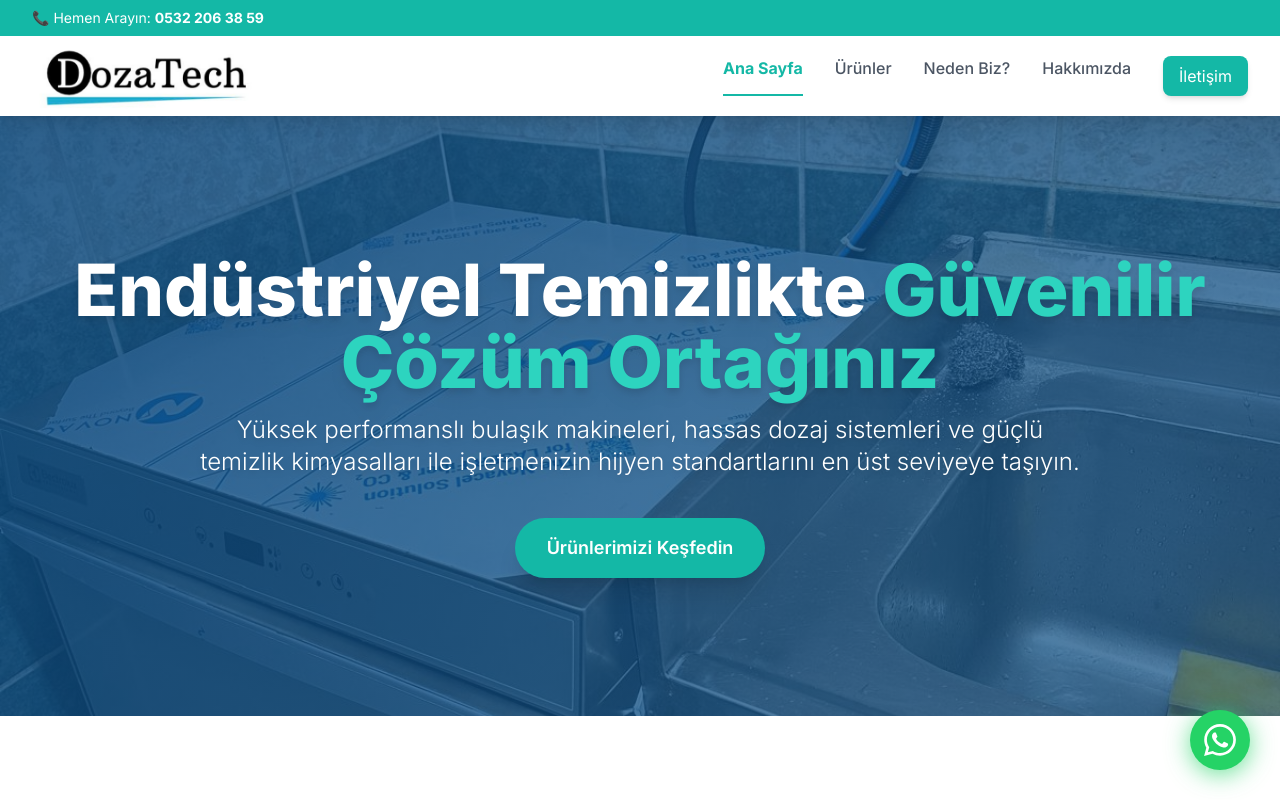
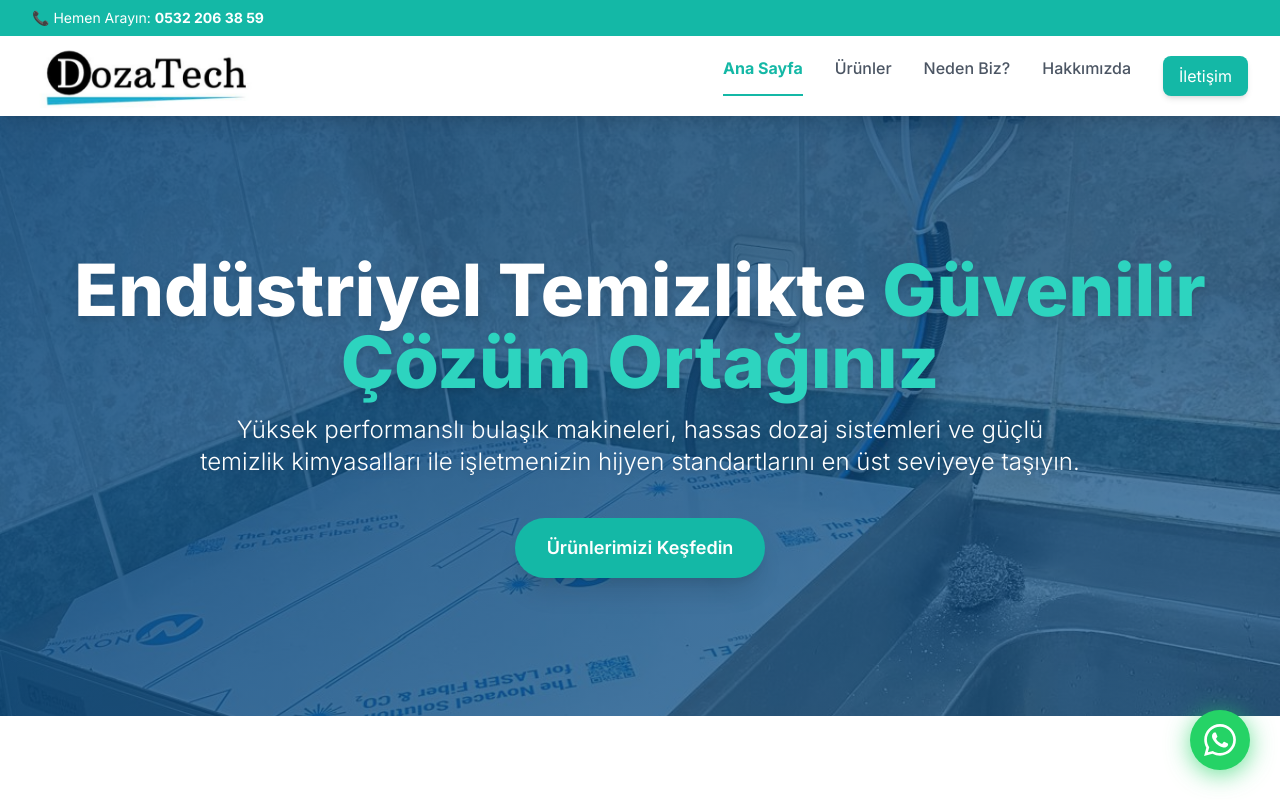
Before and after one commit to kagandms/Dozatech-Website, a plain HTML site: page index.html in a window 1280 px wide. Shown: the top 800 px of the page. Drawn offline with nearby package versions, Linux system fonts and the light colour scheme.

Commit message:
🎯 Hero slideshow: odak noktası pompalara ayarlandı (center 30%)

```diff
--- a/index.html
+++ b/index.html
@@ -262,7 +262,7 @@
             width: 100%;
             height: 100%;
             background-size: cover;
-            background-position: center;
+            background-position: center 30%;
             opacity: 0;
             transition: opacity 1.5s ease-in-out;
         }
```
